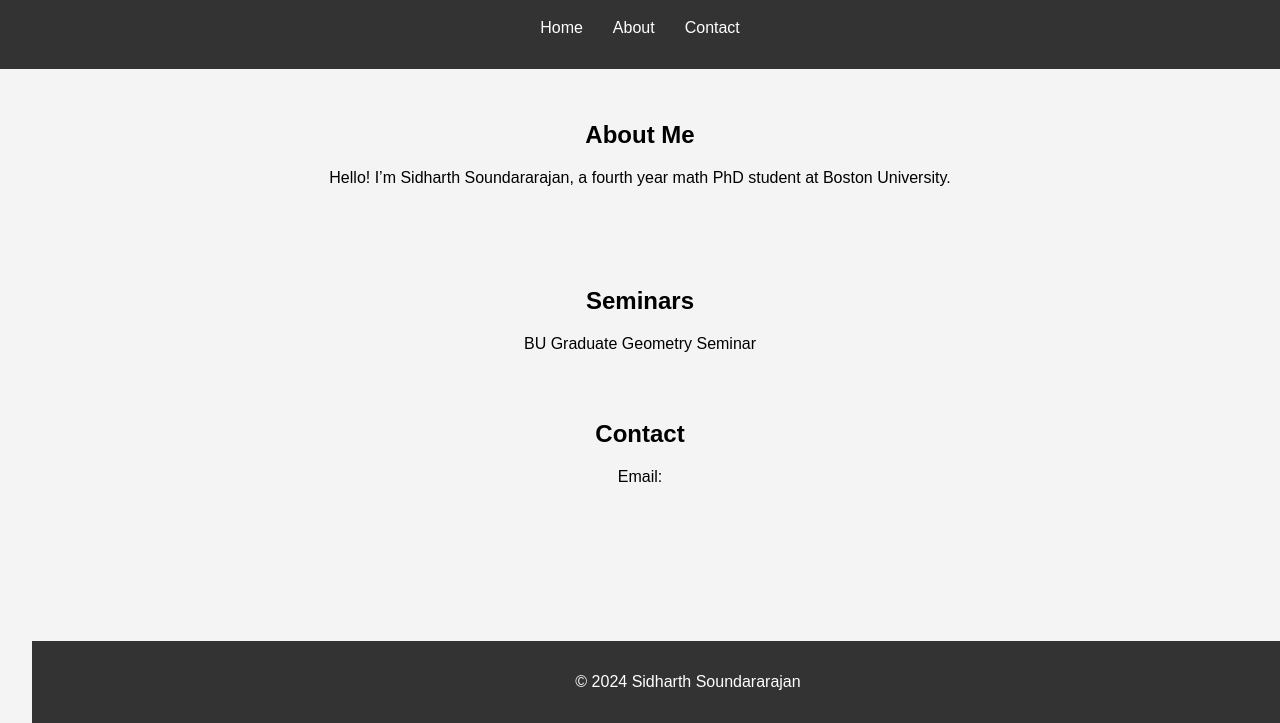
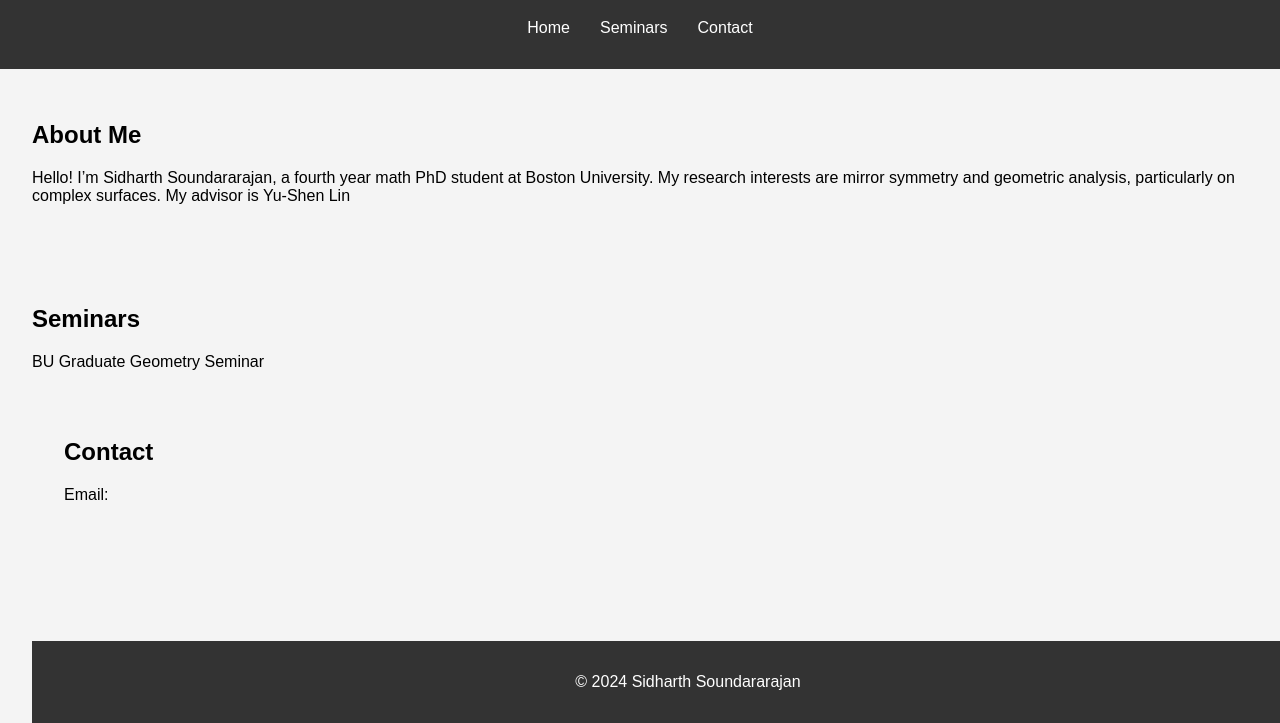
Before and after one commit to sidsoundararajan/sidsoundararajan.github.io, a plain HTML site: page index.html in a window 1280 px wide. Shown: the part 77-800 px from the top of the page. Drawn offline with Linux system fonts and the light colour scheme.

Commit message:
Update index.html

```diff
--- a/index.html
+++ b/index.html
@@ -33,7 +33,7 @@
         }
         section {
             padding: 2rem;
-            text-align: center;
+            text-align: left;
         }
         footer {
             background-color: #333;
@@ -53,7 +53,7 @@
         <nav>
             <ul>
                 <li><a href="#home">Home</a></li>
-                <li><a href="#seminars">About</a></li>
+                <li><a href="#seminars">Seminars</a></li>
                 <li><a href="#contact">Contact</a></li>
             </ul>
         </nav>
@@ -61,7 +61,7 @@
 
     <section id="about">
         <h2>About Me</h2>
-        <p>Hello! I’m Sidharth Soundararajan, a fourth year math PhD student at Boston University.</p>
+        <p>Hello! I’m Sidharth Soundararajan, a fourth year math PhD student at Boston University. My research interests are mirror symmetry and geometric analysis, particularly on complex surfaces. My advisor is Yu-Shen Lin </p>
     </section>
 
     <section id = "seminar">
```
